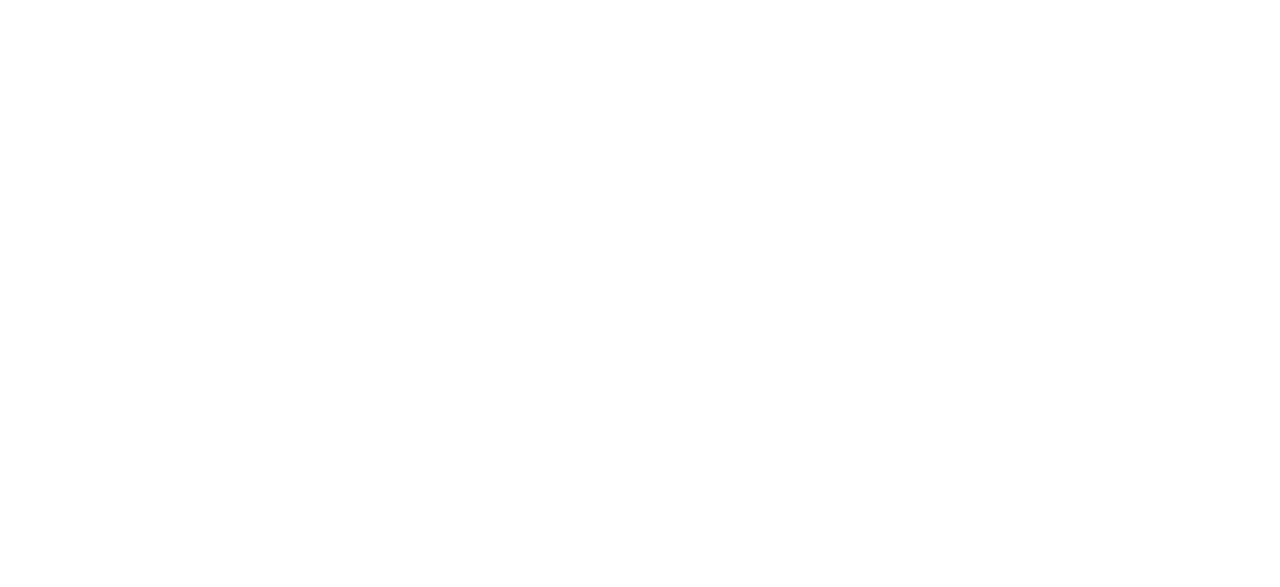
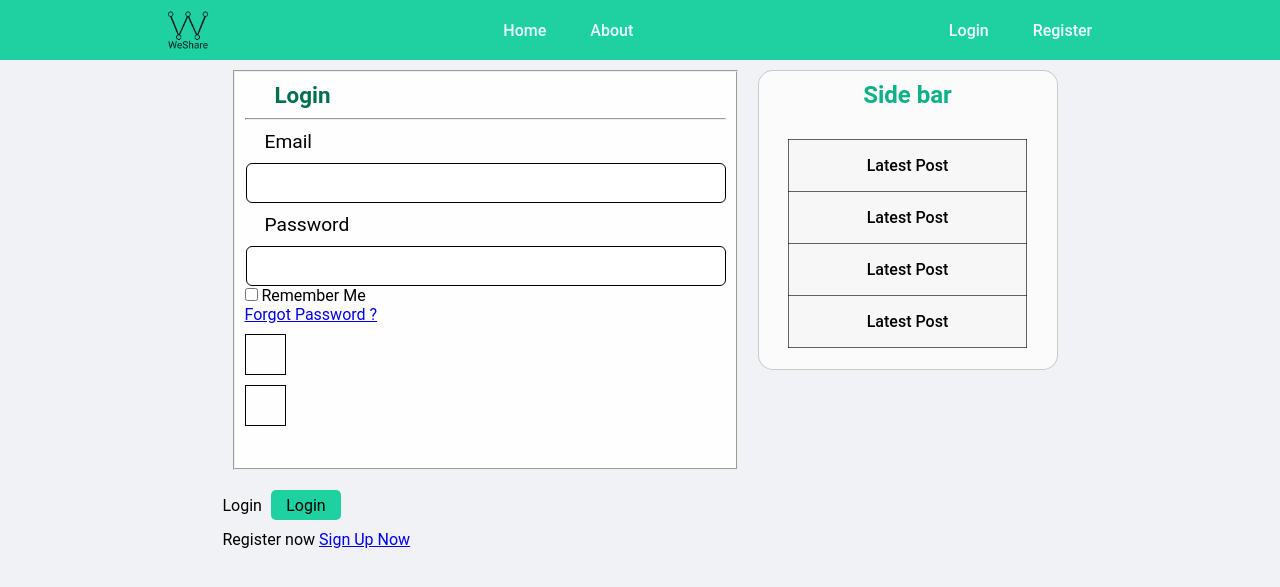
Before and after one commit to kamalaitomar/weshare, a Flask app: page /login in a window 1280 px wide. Before the commit the part shown is empty. Shown: the top 587 px of the page. Run offline with Flask 2, Linux system fonts and the light colour scheme.

Commit message:
check and validate registration and login infos

```diff
--- a/forms.py
+++ b/forms.py
@@ -11,7 +11,7 @@
 
     password = PasswordField('Password', validators=[DataRequired()])
 
-    Confirm_password = PasswordField('Confirm_password', validators=[DataRequired() , EqualTo('password')] )
+    Confirm_password = PasswordField('Confirm password', validators=[DataRequired() , EqualTo('password')] )
 
     submit = SubmitField('Sign Up')
 
@@ -23,6 +23,6 @@
 
     password = PasswordField('Password', validators=[DataRequired()])
 
-    remember = BooleanField('Rememver Me')
+    remember = BooleanField('Remember Me')
 
     submit = SubmitField('Login')
--- a/static/css/style.css
+++ b/static/css/style.css
@@ -96,29 +96,100 @@
 
 /* side bar style*/
 
-table{
+.side-bar{
+    margin-top: 70px;
+    margin-left: 10px;
     width: 300px;
+    height: 300px;
+    background-color: rgba(255, 255, 255, 0.7);
+    border: 1px solid rgba(0, 0, 0, 0.2);
+    border-radius: 5%;
+    display: flex;
+    flex-direction: column;
+    align-items: center;
+    position: sticky;
+    top: 70px;
+}
+.side-bar h1{
+    font-size: 1.5em;
+    margin: 10px 10px 30px 10px;
+    color: #0cb185;
+}
+
+.side-bar-table{
     border-collapse: collapse;
     text-align: center;
-    background-color: #b2f3e2;
-    position: sticky;
-    top: 80px;
-    margin-left: 10px;
+    background-color: rgba(207, 207, 207, 0.1);
+    width: 80%;
+    height: 70%;
 }
 
-th{
-    font-size: 1.5em;
-    padding: 10px;
-}
-
-table a{
+.side-bar-table  a{
     text-decoration: none;
+    color: black;
     font-weight: 500;
 }
 
-tr, td{
-    border: 2px solid #1dd1a1;
+.side-bar-table  a:hover{
+    color: #1dd1a1;
+}
+
+.side-bar-table tr{
+    border: 1px solid rgba(0, 0, 0, 0.6);
     padding: 10px;
-    border-radius: 10px;
+    border-radius: 50px
+}
 
+/* form style  */
+
+.form-group{
+    width: 500px;
+    height: 400px;
+    padding: 10px;
+    margin: 10px;
+    background-color: rgba(255, 255, 255, 0.9);
 }
+
+.form-group h1{
+    font-size: 1.4em;
+    padding-left: 30px;
+    padding-bottom: 10px;
+    color: #006e51;
+}
+
+.form-table{
+    border-collapse: collapse
+}
+
+.form-label{
+    display: block;
+    margin: 10px 20px;
+    font-size:1.2em;
+}
+
+.form-input{
+    width: 480px;
+    height: 40px;
+    margin-left: 1px;
+    padding-left: 10px;
+    border: 1px solid black;
+    border-radius: 6px;
+    font-size: 1.1em;
+}
+.form-input:focus{
+    outline: 1px solid #1dd1a1;
+    box-shadow: 0 0 0 2px #1dd1a1;
+}
+
+.form-button{
+    width: 70px;
+    height: 30px;
+    border : none;
+    border-radius: 5px;
+    background: #1dd1a1;
+    margin: 10px 5px;
+}
+
+.form-button:hover{
+    background: #1dd1a19a;
+}
--- a/templates/layout.html
+++ b/templates/layout.html
@@ -21,26 +21,34 @@
         <img class="logo" src="../static/images/logo.jpg" alt="weshare logo" title="We Share">
         <nav class="nav_links">
             <ul>
-                <li><a href="#">Home</a></li>
-                <li><a href="#">About</a></li>
+                <li><a href="{{url_for('home')}}">Home</a></li>
+                <li><a href="{{url_for('about')}}">About</a></li>
             </ul>
         </nav>
         <nav class="nav_links">
             <ul>
-                <li><a href="#">Log in</a></li>
-                <li><a href="#">Log out</a></li>
+                <li><a href="{{url_for('login')}}">Login</a>  </li>
+                <li><a href="{{url_for('register')}}">Register</a></li>
             </ul>
         </nav>
     </header>
     <main>
-        {%  %}
+
+        {% with messages = get_flashed_messages() %}
+            {% if messages %}
+            <ul class=flashes>
+                {% for message in messages %}
+                <li>{{ message }}</li>
+                {% endfor %}
+            </ul>
+            {% endif %}
+        {% endwith %}
+
         {% block content %}{% endblock %}
     </main>
-    <div>
-        <table >
-            <tr>
-              <th>Side bar</th>
-            </tr>
+    <div class="side-bar">
+        <h1>Side bar</h1>
+        <table class="side-bar-table">
             <tr>
               <td><a href="#">Latest Post</a></td>
             </tr>
@@ -53,7 +61,7 @@
             <tr>
                 <td><a href="#">Latest Post</a></td>
             </tr>
-          </table>
+        </table>
     </div>
 
 </body>
--- a/templates/login.html
+++ b/templates/login.html
@@ -0,0 +1,78 @@
+{% extends 'layout.html' %}
+{%block content%}
+
+    <form method="POST" action="">
+        {{ form.hidden_tag() }}
+        <fieldset class="form-group">
+            <h1>Login</h1>
+            <hr>
+            <table class="form-table">
+
+
+                <div class="form-field">
+                    <tr class="form-label">
+                        {{ form.email.label (class='form-label') }}
+                    </tr>
+                    {% if form.email.errors %}
+                    <ul class="errors">
+                        {% for error in form.email.errors %}
+                            <li>{{ error }}</li>
+                        {% endfor %}
+                    </ul>
+                {% endif %}
+
+                    <tr class="form-input">
+                        {{ form.email (class='form-input') }}
+                    </tr>
+                </div>
+
+                <div class="form-field">
+                    <tr class="form-label">
+                        {{ form.password.label (class='form-label') }}
+                    </tr>
+                    {% if form.password.errors %}
+                    <ul class="errors">
+                        {% for error in form.password.errors %}
+                            <li>{{ error }}</li>
+                        {% endfor %}
+                    </ul>
+                    {% endif %}
+
+                    <tr class="form-input">
+                        {{ form.password (class='form-input') }}
+                    </tr>
+                </div>
+
+                <div class="form-check">
+                    {{ form.remember (class='remember-me') }}
+                    {{ form.remember.label (class='remember-me-label') }}
+                </div>
+
+                <div class="Password-Reset">
+                    <a href="#">Forgot Password ?</a>
+
+                </div>
+
+            </table>
+        </fieldset>
+
+                <div >
+                    {{ form.submit.label (class='submit_button') }}
+                    {{ form.submit (class='form-button') }}
+                </div>
+
+
+    </form>
+
+        <div class="already_have_acc">
+            <small>
+                Register now
+            </small>
+            <a href="{{ url_for('register') }}"> Sign Up Now</a>
+        </div>
+
+
+
+
+
+{%endblock content%}
```
Also changed, not shown: templates/register.html (+59 -10 lines), README.md.
